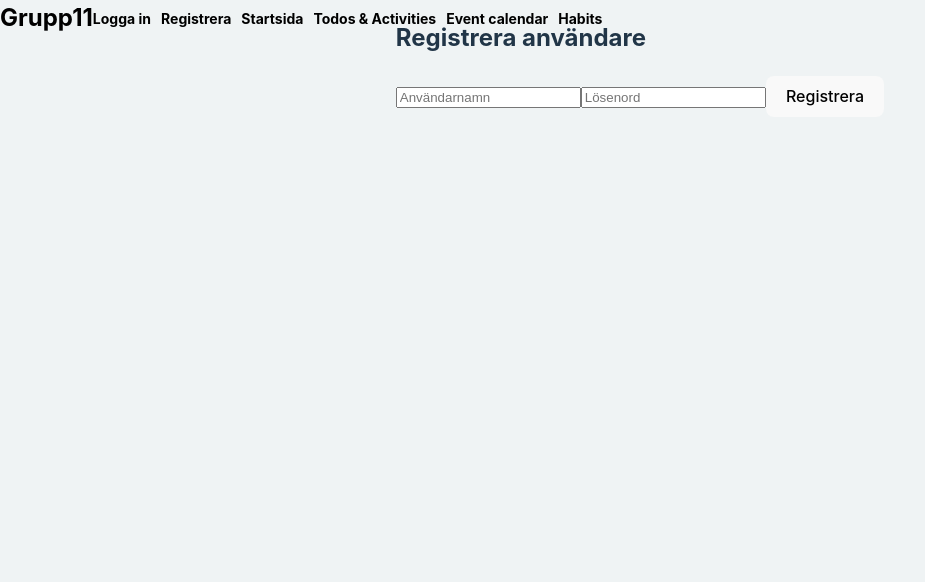
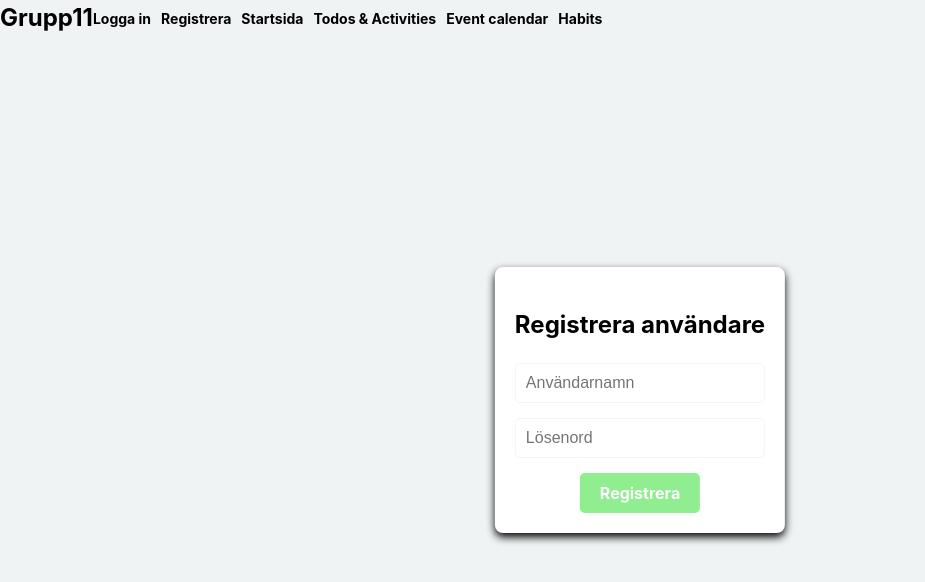
Before and after one commit to dasl2001/Frontend2-Projektarbete-Grupp11, a React (Vite) app: page /register in a window 1280 px wide. Shown: the top 582 px of the page, without its empty margins (0-925 px from the left). Built offline with nearby package versions, Linux system fonts and the light colour scheme.

Commit message:
added css for start.page and adduser-page

```diff
--- /dev/null
+++ b/src/css/AddUser.css
@@ -0,0 +1,104 @@
+/*
+display: flex; gör containern till ett flexbox-element för enklare layout.
+flex-direction: column; fixar innehållet i containern vertikalt.
+align-items: center; centrerar innehållet horisontellt.
+padding: 20px; lägger till utrymme inuti containern för att skapa en snyggare layout.
+background-color: white; sätter bakgrundsfärgen till vit.
+border-radius: 8px; ger rundade hörn.
+box-shadow: 0 4px 8px black; lägger till en skugga.
+max-width: 400px; begränsar bredden till 400 pixlar.
+margin: 0 auto; centrerar containern horisontellt.
+position: absolute; positionerar containern relativt till sitt närmaste positionerade parent.
+top: 50%; left: 50%; flyttar containern till mitten av skärmen.
+transform: translate(-50%, -50%); justerar containerns egna storlek så att den är i mitten.
+*/
+.add-user-container {
+  display: flex;
+  flex-direction: column;
+  align-items: center;
+  padding: 20px;
+  background-color: white;
+  border-radius: 8px;
+  box-shadow: 0 4px 8px black;
+  max-width: 400px;
+  margin: 0 auto;
+  position: absolute;
+  top: 50%;
+  left: 50%;
+  transform: translate(-50%, -50%);
+}
+
+/*
+font-size: 24px; sätter textstorleken på 24 pixlar för titeln.
+font-weight: bold; gör texten fet.
+color: black; ställer in textfärgen till svart.
+margin-bottom: 20px; lägger till ett mellanrum under titeln.
+*/
+  .add-user-title {
+    font-size: 24px;
+    font-weight: bold;
+    color: black;
+    margin-bottom: 20px;
+  }
+
+/*
+width: 100%; gör inmatningsfältet lika brett som containern.
+padding: 10px; lägger till utrymme inuti inmatningsfältet.
+margin-bottom: 15px; lägger till mellanrum mellan inmatningsfälten.
+border: 1px solid whitesmoke; skapar en tunn jusgrå ram.
+border-radius: 5px; rundade hörn.
+font-size: 16px;: ställer in textstorleken på 16 pixlar i inmatningsfältet.
+box-sizing: border-box; inkluderar padding och border i fältets totala bredd.
+*/
+  .add-user-input {
+    width: 100%;
+    padding: 10px;
+    margin-bottom: 15px;
+    border: 1px solid whitesmoke;
+    border-radius: 5px;
+    font-size: 16px;
+    box-sizing: border-box;
+  }
+
+/*
+padding: 10px 20px; lägger till utrymme inuti knappen.
+font-size: 16px; gör texten till 16 pixlar.
+font-weight: bold; gör texten fet.
+color: white; gör textfärgen till vit.
+background-color: greenyellow; knappen ljusgrön färg.
+border: none; tar bort standardkanten för knappar.
+border-radius: 5px; ger knappen rundade hörn.
+cursor: pointer; förändrar muspekaren till en pekare vid hover.
+transition: background-color 0.3s; gör att bakgrundsfärgen förändras smidigt vid hover.
+*/
+  .add-user-button {
+    padding: 10px 20px;
+    font-size: 16px;
+    font-weight: bold;
+    color: white;
+    background-color: lightgreen;
+    border: none;
+    border-radius: 5px;
+    cursor: pointer;
+    transition: background-color 0.3s;
+  }
+
+/*
+background-color: darkgreen; ändrar bakgrundsfärgen till mörkgrön när vi hovrar över knappen.
+*/
+  .add-user-button:hover {
+    background-color: darkgreen;
+  }
+
+/*
+margin-top: 15px; lägger till ett mellanrum ovanför meddelandet.
+font-size: 14px; gör texten till 14 pixlar.
+color: red; sätter textfärgen till röd.
+text-align: center; centrerar texten.
+*/
+  .add-user-message {
+    margin-top: 15px;
+    font-size: 14px;
+    color: red;
+    text-align: center;
+  }
--- /dev/null
+++ b/src/css/Start.css
@@ -0,0 +1,134 @@
+/*
+display: flex; gör containern till ett flexbox-element.
+flex-direction: column; gör innehållet vertikalt.
+align-items: center; centrerar innehållet horisontellt.
+justify-content: center; centrerar innehållet vertikalt.
+padding: 20px; lägger till inre marginal för att skapa utrymme runt innehållet.
+max-width: 600px; begränsar bredden på containern på 600 pixlar.
+margin: 0 auto; centrerar containern horisontellt.
+background-color: white; sätter bakgrundsfärgen till vit.
+border-radius: 10px; rundade hörn.
+box-shadow: 0 4px 8px black; lägger till en skugga.
+*/
+.start-container {
+    display: flex;
+    flex-direction: column;
+    align-items: center;
+    justify-content: center;
+    padding: 20px;
+    max-width: 600px;
+    margin: 0 auto;
+    background-color: white;
+    border-radius: 10px;
+    box-shadow: 0 4px 8px black;
+  }
+
+/*
+font-size: 24px; gör titeln stor och tydlig.
+font-weight: bold; gör texten fet.
+color: black; ställer in textfärgen till svart.
+margin-bottom: 20px; lägger till utrymme under titeln.
+text-align: center; centrerar texten.
+*/
+  .start-title {
+    font-size: 24px;
+    font-weight: bold;
+    color: black;
+    margin-bottom: 20px;
+    text-align: center;
+  }
+
+
+/*
+font-size: 18px; gör texten till 18 pixlar.
+color: grey; sätter textfärgen till grå
+text-align: center; centrerar texten.
+*/
+  .start-no-tasks {
+    font-size: 18px;
+    color: grey;
+    text-align: center;
+  }
+
+/*
+list-style-type: none; tar bort standardkulorna från listan.
+padding: 0; margin: 0; tar bort standardavstånd för listan.
+width: 100%; gör listan lika bred som sin container.
+*/
+  .start-task-list {
+    list-style-type: none;
+    padding: 0;
+    margin: 0;
+    width: 100%;
+  }
+
+/*
+background-color: whitesmoke; sätter bakgrundsfärgen till ljusgrå.
+margin-bottom: 15px; lägger till utrymme mellan uppgifterna i listan.
+padding: 15px; lägger till inre marginal runt innehållet i varje uppgift.
+border-radius: 8px; ger rundade hörn.
+box-shadow: 0 2px 4px black; lägger till en lätt skugga.
+*/
+  .start-task-item {
+    background-color: whitesmoke;
+    margin-bottom: 15px;
+    padding: 15px;
+    border-radius: 8px;
+    box-shadow: 0 2px 4px black;
+  }
+
+/*
+font-size: 20px; gör texten till 20 pixlar.
+font-weight: bold; gör texten fet.
+color: black; ställer in textfärgen till svart.
+margin-bottom: 5px; lägger till ett litet mellanrum under titeln.
+*/
+  .start-task-item h3 {
+    font-size: 20px;
+    font-weight: bold;
+    color: black;
+    margin-bottom: 5px;
+  }
+
+/*
+front-size: 16px; sätter textstorleken till 16 pixlar.
+color: black; gör textfärgen svart.
+margin: 5px 0; lägger till lite avstånd ovanför och under varje stycke.
+*/
+  .start-task-item p {
+    font-size: 16px;
+    color: black;
+    margin: 5px 0;
+  }
+
+/*
+display: inline-block; gör länken till en knapp.
+margin-top: 20px; lägger till utrymme ovanför länken.
+padding: 10px 20px; lägger till inre marginal för att ge en större klickyta.
+font-size: 16px; gör texten till 16 pixlar.
+font-weight: bold; gör texten fet.
+color: white; sätter textfärgen till vit.
+background-color: green; sätter bakgrundsfärgen till grön.
+border-radius: 5px; gör hörnen rundade.
+text-decoration: none; tar bort understrykning av länken.
+transition: background-color 0.3s; lägger till en mjuk färgändring vid hover.
+*/
+  .start-link {
+    display: inline-block;
+    margin-top: 20px;
+    padding: 10px 20px;
+    font-size: 16px;
+    font-weight: bold;
+    color: white;;
+    background-color: green;
+    border-radius: 5px;
+    text-decoration: none;
+    transition: background-color 0.3s;
+  }
+
+/*
+background-color: transparent; gör bakgrunden genomskinlig vid hover.
+*/
+  .start-link:hover {
+    background-color: transparent;
+  }
--- a/src/pages/AddUser.jsx
+++ b/src/pages/AddUser.jsx
@@ -3,7 +3,7 @@ Moduler och komponenter importeras.
 */
 import React, { useState } from 'react';
 import { useNavigate } from 'react-router-dom';
-
+import '../css/adduser.css';
 /*
 userList är en prop som innehåller en lista med befintliga användare.
 setUserList är en funktion som uppdaterar listan med användare.
@@ -55,33 +55,45 @@ Om användarnamn eller lösenord saknas, visas meddelandet "Vänligen fyll i all
   }
 
 /*
-En rubrik med texten "Registrera användare".
-Typ: text.
-Placeholder: "Användarnamn".
-Kopplat till newUsername via value och onChange (uppdaterar tillståndet när användaren skriver).
-Typ: password.
-Placeholder: "Lösenord".
-Kopplat till newPassword via value och onChange.
-När knappen klickas anropas handleRegisterClick.
-Om registerMessage har ett värde, visas det som ett stycke (<p>).
+add-user-container används för att tillämpa styling, det är specifik design, huvudbehållaren för hela komponenten.
+<h2> är  rubriken.
+add-user-title används för att styla rubriken.
+<input> är ett formulärfält där vi kan skriva in användarnamn.
+type="text" definierar att det är ett textfält.
+className="add-user-input" används för att tillämpa design som marginaler, padding och gränser.
+placeholder="Användarnamn" visar text i fältet när det är tomt.
+value={newUsername} binder inputfältets värde till React-statevariabeln newUsername.
+onChange={(e) => setNewUsername(e.target.value)} uppdaterar newUsername med värdet vi skriver in.
+e.target.value hämtar det aktuella värdet från inputfältet.
+type="password" döljer det som skrivs in.
+add-user-button används för att styla knappen.
+onClick={handleRegisterClick} anropar funktionen handleRegisterClick när vi trycker på knappen.
+Denna funktion hanterar inloggningslogiken, som att validera fälten och uppdatera användarlistan.
+registerMessage && betyder att elementet endast renderas om registerMessage har ett värde.
+add-user-message används för att styla meddelandet.
+{registerMessage} hämtar texten från variabeln registerMessage, som uppdateras baserat på olika tillstånd i formuläret.
 */
 return (
-    <div>
-      <h2>Registrera användare</h2>
+  <div className="add-user-container">
+    <h2 className="add-user-title">Registrera användare</h2>
     <input
       type="text"
+      className="add-user-input"
       placeholder="Användarnamn"
       value={newUsername}
       onChange={(e) => setNewUsername(e.target.value)}
     />
     <input
       type="password"
+      className="add-user-input"
       placeholder="Lösenord"
       value={newPassword}
       onChange={(e) => setNewPassword(e.target.value)}
     />
-      <button onClick={handleRegisterClick}>Registrera</button>
-      {registerMessage && <p>{registerMessage}</p>}
+    <button className="add-user-button" onClick={handleRegisterClick}>
+      Registrera
+    </button>
+    {registerMessage && <p className="add-user-message">{registerMessage}</p>}
   </div>
 );
 }
--- a/src/pages/Home.jsx
+++ b/src/pages/Home.jsx
@@ -40,7 +40,6 @@ CSS-klassen som används är logout-message.
   );
 }
 
-
 /*
 Gör det tillgänglig för import i andra filer.
 */
--- a/src/pages/Start.jsx
+++ b/src/pages/Start.jsx
@@ -1,26 +1,22 @@
-/*
-Moduler och komponenter importeras
-*/
 import React from 'react';
 import { Link } from 'react-router-dom';
+import '../css/start.css';
 
 function Start({ tasks }) {
   const recentIncompleteTasks = (tasks || [])
-  .filter((task) => !task.completed)
-  .slice(-3)
-  .reverse();
-
-
+    .filter((task) => !task.completed)
+    .slice(-3)
+    .reverse();
 
   return (
-    <div>
-      <h2>Pågående aktiviteter</h2>
+    <div className="start-container">
+      <h2 className="start-title">Pågående aktiviteter</h2>
       {recentIncompleteTasks.length === 0 ? (
-        <p>Inga pågående aktiviteter finns, bra jobbat!</p>
+        <p className="start-no-tasks">Inga pågående aktiviteter finns, bra jobbat!</p>
       ) : (
-        <ul>
+        <ul className="start-task-list">
           {recentIncompleteTasks.map((task) => (
-            <li key={task.id}>
+            <li className="start-task-item" key={task.id}>
               <h3>{task.title}</h3>
               <p>{task.description}</p>
               <p>Deadline: {task.date}</p>
@@ -28,8 +24,7 @@ function Start({ tasks }) {
           ))}
         </ul>
       )}
-
-      <Link to="/todo">Se alla aktiviteter</Link>
+      <Link to="/todo" className="start-link">Se alla aktiviteter</Link>
     </div>
   );
 }
```
Lines whose indentation alone changed are shown as unchanged.
